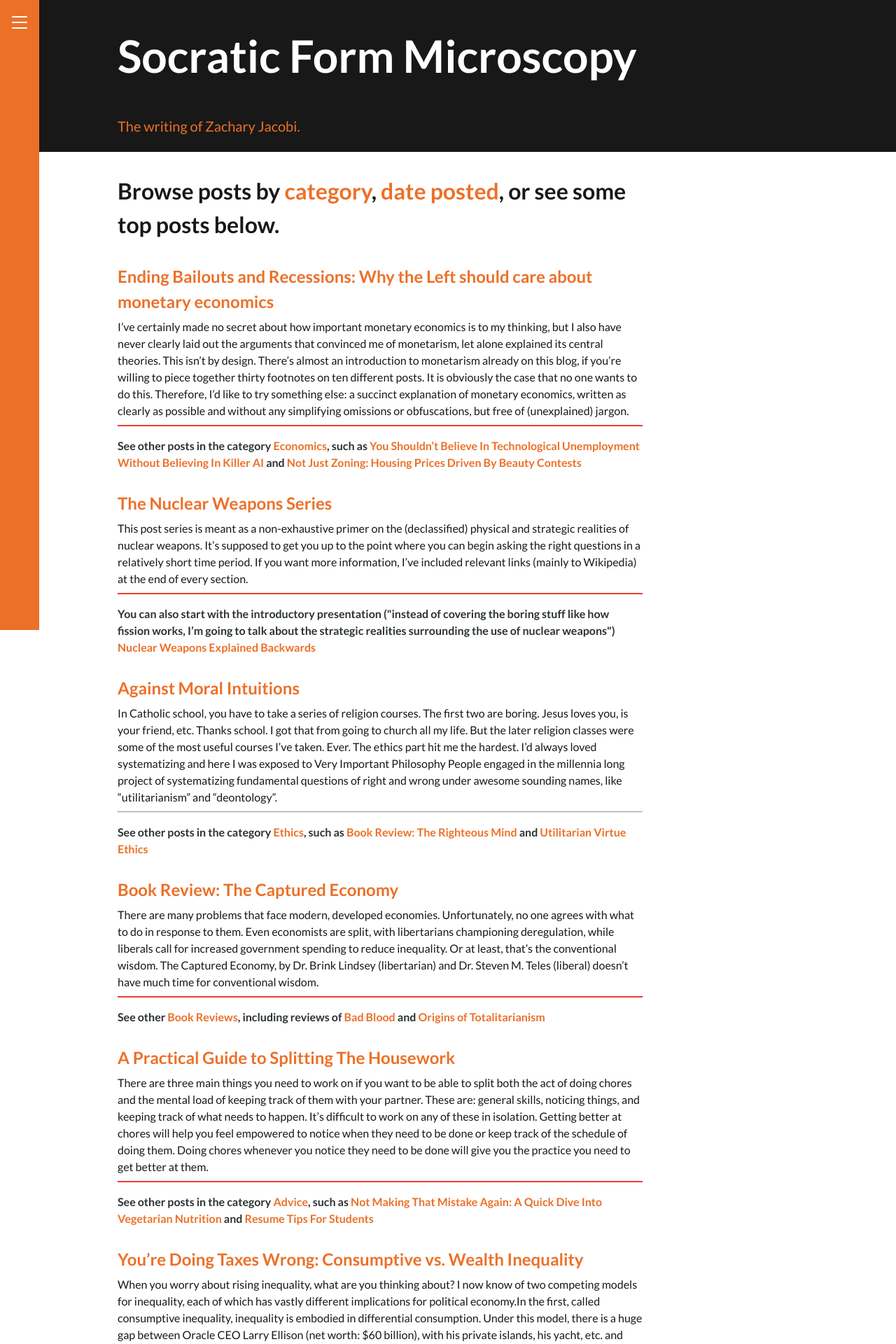
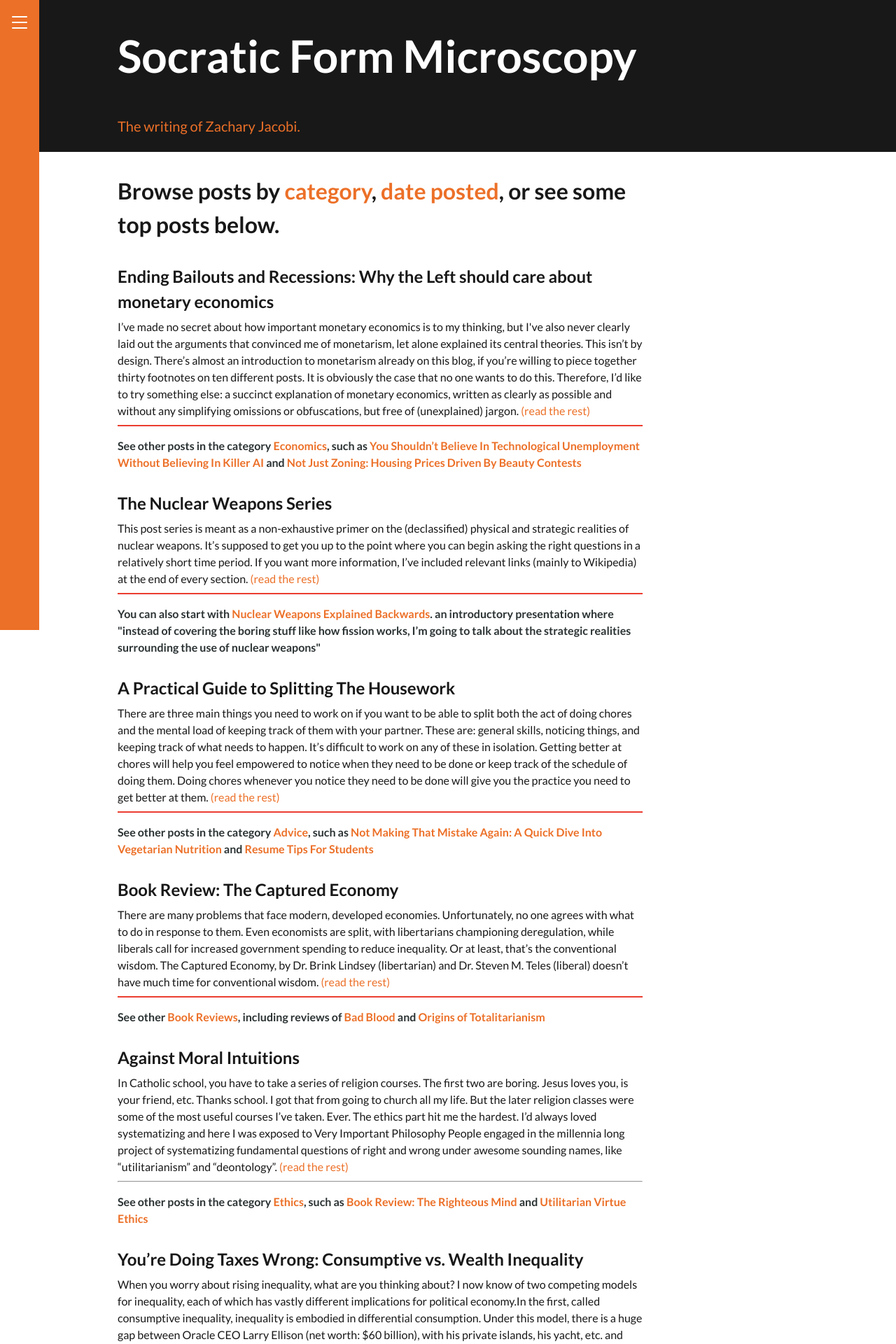
Before and after one commit to alexanian/socratic-form-microscopy, a Jekyll site: the page built from index.html, in a window 1280 px wide. Shown: the top 1920 px of the page at 70% size. Built offline with Jekyll 4.4.1, drawn with Linux system fonts in a browser that asks for light colours; some of the changed text lies outside the part shown.

Commit message:
Add (read the rest) links in home

```diff
--- a/_layouts/home.html
+++ b/_layouts/home.html
@@ -22,7 +22,7 @@
         </div>
       </header>
 
-      <div class="container mx-auto px-2">
+      <div id="home-content" class="container mx-auto px-2">
         <div class="col-9">
           <h2>
             Browse posts by <a href="{{ site.baseurl }}/categories/">category</a>,
@@ -37,8 +37,8 @@
             monetary economics</a>
          </h3>
           <p>
-            I’ve certainly made no secret about how important monetary
-            economics is to my thinking, but I also have never clearly laid
+            I’ve made no secret about how important monetary economics is to my thinking,
+            but I've also never clearly laid
             out the arguments that convinced me of monetarism, let alone
             explained its central theories. This isn’t by design. There’s
             almost an introduction to monetarism already on this blog, if
@@ -48,6 +48,9 @@
             of monetary economics, written as clearly as possible and without
             any simplifying omissions or obfuscations, but free of
             (unexplained) jargon.
+            <a
+            href="{{ site.baseurl }}/2019/05/05/ending-bailouts-and-recessions-why-the-left-should-care-about-monetary-economics/"
+            >(read the rest)</a>
           </p>
           <hr class="orange-filter" />
           <h5>
@@ -55,7 +58,6 @@
             <a href="{{ site.baseurl }}/2018/02/25/not-just-zoning-housing-prices-driven-by-beauty-contests/">Not Just Zoning: Housing Prices Driven By Beauty Contests</a>
           </h5>
         </div>
-
 
         <div class="col-9 clearfix my-2">
           <h3>
@@ -69,15 +71,69 @@
             up to the point where you can begin asking the right questions in a relatively
             short time period. If you want more information, I’ve included relevant links
             (mainly to Wikipedia) at the end of every section.
+            <a href="{{ site.baseurl }}/2017/01/22/nuclear-weapons-1-0-introduction/"
+            >(read the rest)</a>
           </p>
           <hr class="orange-filter" />
           <h5>
-            You can also start with the introductory presentation ("instead of covering the boring stuff
-            like how fission works, I’m going to talk about the strategic
-            realities surrounding the use of nuclear weapons")
-            <a href="{{ site.baseurl }}/2017/11/01/nuclear-weapons-explained-backwards/">
-            Nuclear Weapons Explained Backwards</a>
+            You can also start with <a href="{{ site.baseurl }}/2017/11/01/nuclear-weapons-explained-backwards/">
+            Nuclear Weapons Explained Backwards</a>. an introductory presentation where
+            "instead of covering the boring stuff like how fission works, I’m going to talk
+            about the strategic realities surrounding the use of nuclear weapons"
          </h5>
+        </div>
+
+        <div class="col-9 clearfix my-2">
+          <h3>
+            <a href="{{ site.baseurl }}/2017/10/29/housework/">
+              A Practical Guide to Splitting The Housework
+            </a>
+         </h3>
+          <p>
+            There are three main things you need to work on if you want to be
+            able to split both the act of doing chores and the mental load of
+            keeping track of them with your partner. These are: general
+            skills, noticing things, and keeping track of what needs to
+            happen. It’s difficult to work on any of these in isolation.
+            Getting better at chores will help you feel empowered to notice
+            when they need to be done or keep track of the schedule of doing
+            them. Doing chores whenever you notice they need to be done will
+            give you the practice you need to get better at them.
+            <a href="{{ site.baseurl }}/2017/10/29/housework/"
+            >(read the rest)</a>
+          </p>
+          <hr class="orange-filter" />
+          <h5>
+            See other posts in the category <a href="{{ site.baseurl }}/category/advice">Advice</a>, such as
+            <a href="{{ site.baseurl }}/2018/01/28/vegetarian-nutrition/">Not Making That Mistake Again: A Quick Dive Into Vegetarian Nutrition</a> and
+            <a href="{{ site.baseurl }}/2016/11/21/resume-tips-for-students/">Resume Tips For Students</a>
+          </h5>
+        </div>
+
+        <div class="col-9 clearfix my-2">
+          <h3>
+            <a href="{{ site.baseurl }}/2018/06/25/book-review-the-captured-economy/"
+            >Book Review: The Captured Economy</a
+          >
+         </h3>
+          <p>
+            There are many problems that face modern, developed economies.
+            Unfortunately, no one agrees with what to do in response to them.
+            Even economists are split, with libertarians championing
+            deregulation, while liberals call for increased government
+            spending to reduce inequality. Or at least, that’s the
+            conventional wisdom. The Captured Economy, by Dr. Brink Lindsey
+            (libertarian) and Dr. Steven M. Teles (liberal) doesn’t have much
+            time for conventional wisdom.
+            <a href="{{ site.baseurl }}/2018/06/25/book-review-the-captured-economy/"
+            >(read the rest)</a>
+          </p>
+          <hr class="orange-filter" />
+          <h5>
+            See other <a href="{{ site.baseurl }}/tag/book-review">Book Reviews</a>, including reviews of
+            <a href="{{ site.baseurl }}/2018/10/14/book-review-bad-blood/">Bad Blood</a> and
+            <a href="{{ site.baseurl }}/2018/02/25/2018/01/14/book-review-origins-of-totalitarianism-part-1/">Origins of Totalitarianism</a>
+          </h5>
         </div>
 
         <div class="col-9 clearfix my-2">
@@ -96,61 +152,14 @@
             Philosophy People engaged in the millennia long project of
             systematizing fundamental questions of right and wrong under
             awesome sounding names, like “utilitarianism” and “deontology”.
+            <a href="{{ site.baseurl }}/2017/06/05/against-moral-intuitions/"
+            >(read the rest)</a>
           </p>
           <hr/>
           <h5>
             See other posts in the category <a href="{{ site.baseurl }}/category/ethics">Ethics</a>, such as
             <a href="{{ site.baseurl }}/2018/02/25/book-review-the-righteous-mind/">Book Review: The Righteous Mind</a> and
             <a href="{{ site.baseurl }}/2017/08/20/utilitarian-virtue-ethics/">Utilitarian Virtue Ethics</a>
-          </h5>
-        </div>
-
-        <div class="col-9 clearfix my-2">
-          <h3>
-            <a href="{{ site.baseurl }}/2018/06/25/book-review-the-captured-economy/"
-            >Book Review: The Captured Economy</a
-          >
-         </h3>
-          <p>
-            There are many problems that face modern, developed economies.
-            Unfortunately, no one agrees with what to do in response to them.
-            Even economists are split, with libertarians championing
-            deregulation, while liberals call for increased government
-            spending to reduce inequality. Or at least, that’s the
-            conventional wisdom. The Captured Economy, by Dr. Brink Lindsey
-            (libertarian) and Dr. Steven M. Teles (liberal) doesn’t have much
-            time for conventional wisdom.
-          </p>
-          <hr class="orange-filter" />
-          <h5>
-            See other <a href="{{ site.baseurl }}/tag/book-review">Book Reviews</a>, including reviews of
-            <a href="{{ site.baseurl }}/2018/10/14/book-review-bad-blood/">Bad Blood</a> and
-            <a href="{{ site.baseurl }}/2018/02/25/2018/01/14/book-review-origins-of-totalitarianism-part-1/">Origins of Totalitarianism</a>
-          </h5>
-        </div>
-
-        <div class="col-9 clearfix my-2">
-          <h3>
-            <a href="{{ site.baseurl }}/2017/10/29/housework/">
-              A Practical Guide to Splitting The Housework
-            </a>
-         </h3>
-          <p>
-            There are three main things you need to work on if you want to be
-            able to split both the act of doing chores and the mental load of
-            keeping track of them with your partner. These are: general
-            skills, noticing things, and keeping track of what needs to
-            happen. It’s difficult to work on any of these in isolation.
-            Getting better at chores will help you feel empowered to notice
-            when they need to be done or keep track of the schedule of doing
-            them. Doing chores whenever you notice they need to be done will
-            give you the practice you need to get better at them.
-          </p>
-          <hr class="orange-filter" />
-          <h5>
-            See other posts in the category <a href="{{ site.baseurl }}/category/advice">Advice</a>, such as
-            <a href="{{ site.baseurl }}/2018/01/28/vegetarian-nutrition/">Not Making That Mistake Again: A Quick Dive Into Vegetarian Nutrition</a> and
-            <a href="{{ site.baseurl }}/2016/11/21/resume-tips-for-students/">Resume Tips For Students</a>
           </h5>
         </div>
 
@@ -173,34 +182,13 @@
             second model, inequality in new worth or salary is all that
             matters. This is the classic model that gives us the GINI
             coefficient and “the 1%.
+            <a href="{{ site.baseurl }}/2018/01/22/youre-doing-taxes-wrong-consumptive-vs-wealth-inequality/"
+            >(read the rest)</a>
           </p>
           <hr/>
           <h5>
             See other posts in the category <a href="{{ site.baseurl }}/category/politics">Politics</a>, such as <a href="{{ site.baseurl }}/2017/07/26/meditations-on-regulation-or-the-case-of-the-10000-stairs/">Meditations on Regulation, or the Case of the $10,000 Staircase</a> and
             <a href="{{ site.baseurl }}/2017/09/03/westminster-is-bestminster/">Westminster is bestminster</a>
-          </h5>
-        </div>
-
-        <div class="col-9 clearfix my-2">
-          <h3>
-            <a
-            href="{{ site.baseurl }}/2018/06/17/a-cross-of-gold-the-best-speech-youve-never-heard/"
-            >A Cross of Gold: The Best Speech You’ve Never Heard</a
-            >
-           </h3>
-          <p>
-            I write today about a speech that was once considered the greatest
-            political speech in American history. Even today, after Reagan,
-            Obama, Eisenhower, and King, it is counted among the very best.
-            And yet this speech has passed from the history we have learned.
-            Its speaker failed in his ambitions and the cause he championed is
-            so archaic that most people wouldn’t even understand it.
-          </p>
-          <hr class="orange-filter" />
-          <h5>
-            See other posts in the category <a href="{{ site.baseurl }}/category/history">History</a>, such as
-            <a href="{{ site.baseurl }}/2019/05/27/weather-today-fine-but-high-waves/">Weather today fine but high waves</a> and
-            <a href="{{ site.baseurl }}/2019/04/13/book-review-the-horse-the-wheel-and-language/">Book Review: The Horse The Wheel And Language</a>
           </h5>
         </div>
 
@@ -235,6 +223,31 @@
             post
          </h5>
         </div>
+
+        <div class="col-9 clearfix my-2">
+          <h3>
+            <a
+            href="{{ site.baseurl }}/2018/06/17/a-cross-of-gold-the-best-speech-youve-never-heard/"
+            >A Cross of Gold: The Best Speech You’ve Never Heard</a
+            >
+           </h3>
+          <p>
+            I write today about a speech that was once considered the greatest
+            political speech in American history. Even today, after Reagan,
+            Obama, Eisenhower, and King, it is counted among the very best.
+            And yet this speech has passed from the history we have learned.
+            Its speaker failed in his ambitions and the cause he championed is
+            so archaic that most people wouldn’t even understand it.
+            <a href="2018/06/17/a-cross-of-gold-the-best-speech-youve-never-heard/"
+            >(read the rest)</a>
+          </p>
+          <hr class="orange-filter" />
+          <h5>
+            See other posts in the category <a href="{{ site.baseurl }}/category/history">History</a>, such as
+            <a href="{{ site.baseurl }}/2019/05/27/weather-today-fine-but-high-waves/">Weather today fine but high waves</a> and
+            <a href="{{ site.baseurl }}/2019/04/13/book-review-the-horse-the-wheel-and-language/">Book Review: The Horse The Wheel And Language</a>
+          </h5>
+        </div>
       </div>
     </div>
     {% include footer.html %} {% include sidebar_toggle.html %}
--- a/_sass/_custom.scss
+++ b/_sass/_custom.scss
@@ -41,6 +41,17 @@ a.site-logo-link:active {
 .post-title {
   margin-top: 0px;
   padding-top: 32px;
+}
+
+#home-content {
+  h3 {
+    a {
+      color: $color-body-text;
+    }
+    a:hover {
+      color: $color-text-accent;
+    }
+  }
 }
 
 div.post-header {
```
